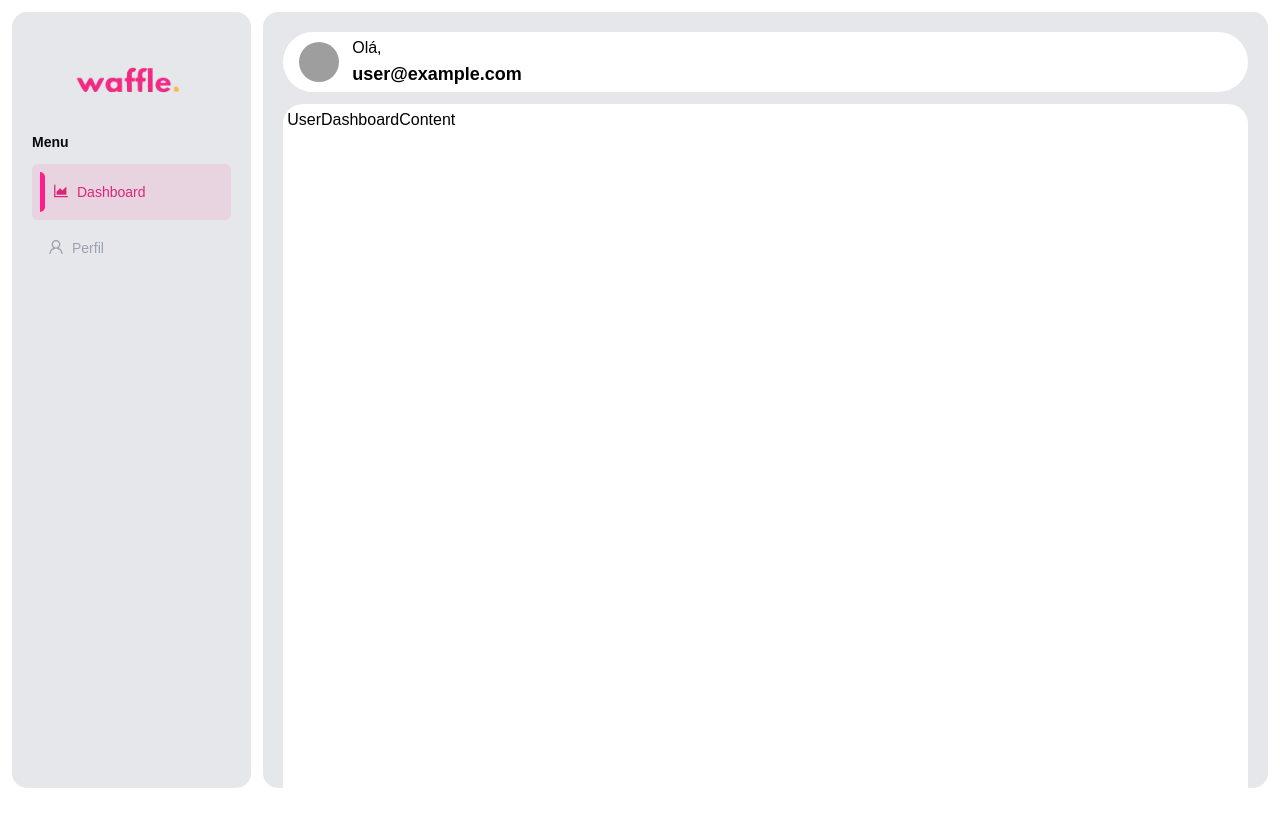
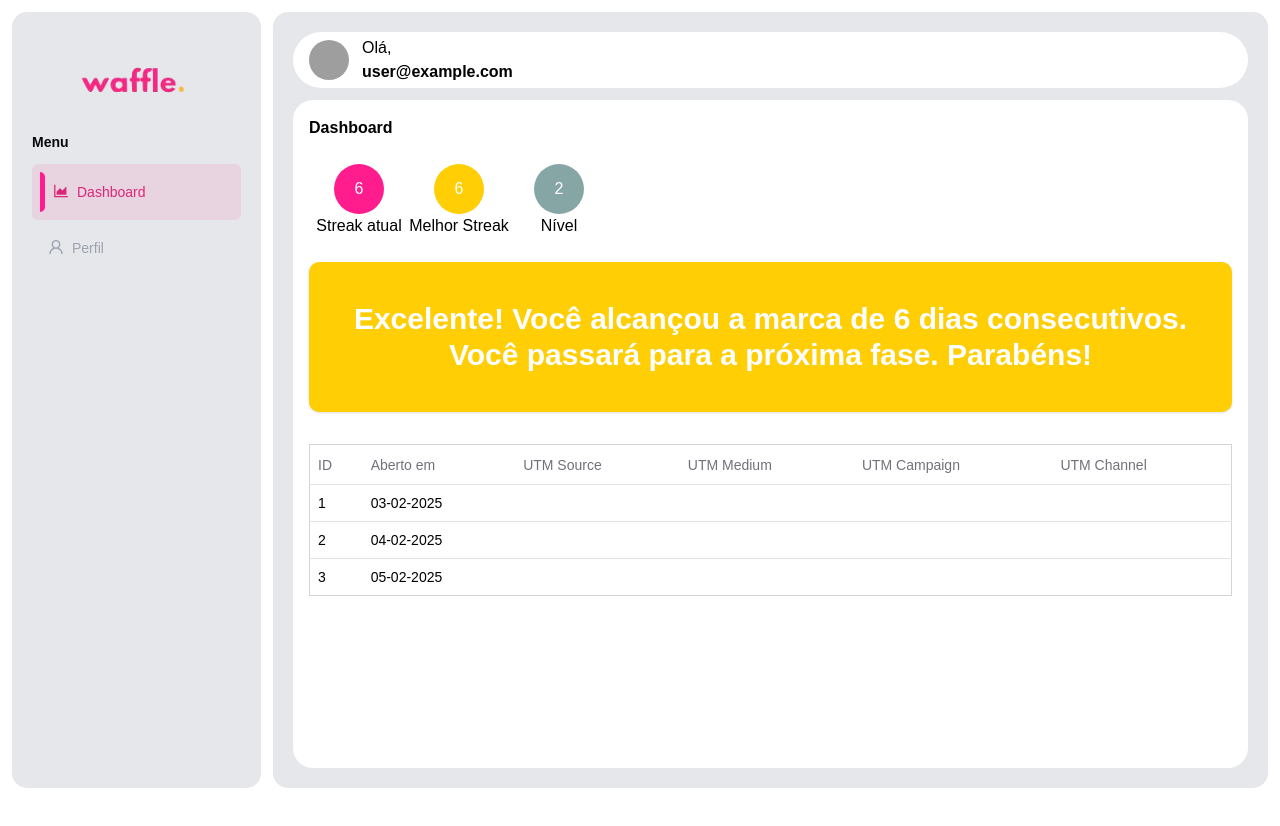
Before and after one commit to Ivisonj/Waffle---frontend, a Next.js app: page /waffle/dashboard in a window 1280 px wide. Shown: the top 826 px of the page. After the commit the page ends 800 px from the top, so only its background shows below. Built offline with nearby package versions, Linux system fonts and the light colour scheme; no server answers; sample sign-in values are in the browser's storage; grey boxes are pictures that could not be loaded.

Commit message:
feat: add user metrics component, implement scroll area, and enhance layout styles

```diff
--- a/package.json
+++ b/package.json
@@ -13,6 +13,7 @@
     "@hookform/resolvers": "^4.1.0",
     "@radix-ui/react-avatar": "^1.1.3",
     "@radix-ui/react-dialog": "^1.1.6",
+    "@radix-ui/react-scroll-area": "^1.2.3",
     "@radix-ui/react-separator": "^1.1.2",
     "@radix-ui/react-slot": "^1.1.2",
     "@radix-ui/react-tooltip": "^1.1.8",
--- a/src/app/globals.css
+++ b/src/app/globals.css
@@ -86,3 +86,14 @@ body {
     @apply bg-background text-foreground;
   }
 }
+
+
+
+@layer base {
+  * {
+    @apply border-border outline-ring/50;
+  }
+  body {
+    @apply bg-background text-foreground;
+  }
+}
--- a/src/app/waffle/dashboard/adminDashboardContent.tsx
+++ b/src/app/waffle/dashboard/adminDashboardContent.tsx
@@ -1,8 +1,12 @@
+import { ScrollArea } from "@/components/ui/scroll-area";
+
 const AdminDashboardContent = () => {
   return (
-    <div>
-      <h1>AdminDashboardContent</h1>
-    </div>
+    <ScrollArea className="w-[100%] h-[100%]">
+      <div className="w-[100%] h-auto p-3">
+        <h1>AdminDashboardContent</h1>
+      </div>
+    </ScrollArea>
   );
 };
 
--- a/src/app/waffle/dashboard/page.tsx
+++ b/src/app/waffle/dashboard/page.tsx
@@ -6,7 +6,7 @@ const Dashboard = async () => {
   const session = await auth();
 
   return (
-    <div className="w-screen h-screen">
+    <div className="w-[100%] h-[100%]">
       {session?.user.isAdmin && <AdminDashboardContent />}
       {!session?.user.isAdmin && <UserDashboardContent />}
     </div>
--- a/src/app/waffle/dashboard/userDashboardContent.tsx
+++ b/src/app/waffle/dashboard/userDashboardContent.tsx
@@ -1,7 +1,114 @@
+"use client";
+import React, { useState, useEffect } from "react";
+
+import UserMetrics from "@/components/userMetrics";
+import { formatDate } from "@/utils/formatDate";
+
+import {
+  Table,
+  TableHeader,
+  TableBody,
+  TableRow,
+  TableHead,
+  TableCell,
+} from "@/components/ui/table";
+
+const data = {
+  current_streak: 6,
+  best_streak: 6,
+  level: 2,
+  openingHistory: [
+    {
+      id: "32dbfc97-99b0-48ca-aa1e-38d75428db2c",
+      resource_id: "0001",
+      opened_at: "2025-02-03T03:00:00.000Z",
+      utm_source: null,
+      utm_medium: null,
+      utm_campaign: null,
+      utm_channel: null,
+    },
+    {
+      id: "fd60ecad-f2c5-4ede-aa93-c0a0a6c486da",
+      resource_id: "0002",
+      opened_at: "2025-02-04T03:00:00.000Z",
+      utm_source: null,
+      utm_medium: null,
+      utm_campaign: null,
+      utm_channel: null,
+    },
+    {
+      id: "ae48389b-1330-445c-b9e8-48629a78c210",
+      resource_id: "0003",
+      opened_at: "2025-02-05T03:00:00.000Z",
+      utm_source: null,
+      utm_medium: null,
+      utm_campaign: null,
+      utm_channel: null,
+    },
+  ],
+  messages: [
+    "Excelente! Você alcançou a marca de 6 dias consecutivos. Você passará para a próxima fase. Parabéns!",
+    "Legal! Seu melhor streak é de 6 dias.",
+    "Nível Iniciante: continue evoluindo!",
+  ],
+};
+
 const UserDashboardContent = () => {
+  const { current_streak, best_streak, level, openingHistory, messages } = data;
+  const [currentMessageIndex, setCurrentMessageIndex] = useState(0);
+
+  useEffect(() => {
+    const interval = setInterval(() => {
+      setCurrentMessageIndex((prev) => (prev + 1) % messages.length);
+    }, 7000);
+    return () => clearInterval(interval);
+  }, [messages.length]);
+
   return (
-    <div>
-      <h1>UserDashboardContent</h1>
+    <div className="w-[100%] h-[100%] p-3 flex-col">
+      <header className="flex items-center justify-between mb-6">
+        <h1 className="text-1xl font-bold">Dashboard</h1>
+      </header>
+      <section className="w-[100%] h-auto flex justify-between mb-6">
+        <UserMetrics
+          current_streak={data.current_streak}
+          best_streak={data.best_streak}
+          level={data.level}
+        />
+      </section>
+      <section className="w-[100%] flex justify-center mb-8">
+        <div className="w-[100%] h-[150px] shadow bg-brand-yellow rounded-[10px] shadow flex items-center justify-center">
+          <h1 className="lg:text-3xl text-2x1 text-white font-bold text-center p-2">
+            {messages[currentMessageIndex]}
+          </h1>
+        </div>
+      </section>
+      <section>
+        <Table className="border border-gray-300 rounded-[15px] mb-5">
+          <TableHeader>
+            <TableRow>
+              <TableHead>ID</TableHead>
+              <TableHead>Aberto em</TableHead>
+              <TableHead>UTM Source</TableHead>
+              <TableHead>UTM Medium</TableHead>
+              <TableHead>UTM Campaign</TableHead>
+              <TableHead>UTM Channel</TableHead>
+            </TableRow>
+          </TableHeader>
+          <TableBody>
+            {openingHistory.map((item, index) => (
+              <TableRow key={item.id}>
+                <TableCell>{index + 1}</TableCell>
+                <TableCell>{formatDate(new Date(item.opened_at))}</TableCell>
+                <TableCell>{item.utm_source || ""}</TableCell>
+                <TableCell>{item.utm_medium || ""}</TableCell>
+                <TableCell>{item.utm_campaign || ""}</TableCell>
+                <TableCell>{item.utm_channel || ""}</TableCell>
+              </TableRow>
+            ))}
+          </TableBody>
+        </Table>
+      </section>
     </div>
   );
 };
--- a/src/components/layout/mainLayout/header/index.tsx
+++ b/src/components/layout/mainLayout/header/index.tsx
@@ -6,7 +6,7 @@ interface HeaderProps {
 
 const Header = ({ email }: HeaderProps) => {
   return (
-    <header className="w-full h-[300px] lg:h-[60px] bg-gray-200 lg:bg-brand-white lg:rounded-[50px] lg:p-1 text-white flex flex-col lg:flex-row items-center justify-center lg:justify-end lg:px-4">
+    <header className="w-4/4 h-[300px] lg:h-[60px] bg-gray-200 lg:bg-brand-white lg:rounded-[50px] lg:p-1 text-white flex flex-col lg:flex-row items-center justify-center lg:justify-end lg:px-4">
       <div className="w-full flex items-center justify-between lg:justify-start lg:px-0">
         <img
           className="lg:hidden block h-12 w-auto"
@@ -19,12 +19,12 @@ const Header = ({ email }: HeaderProps) => {
         </Avatar>
         <div className="w-auto lg:block hidden text-black">
           <p className="text-base">Olá,</p>
-          <h1 className="text-lg font-bold">{email}</h1>
+          <h1 className="text-2x1 font-bold">{email}</h1>
         </div>
       </div>
       <div className="w-full px-4 py-3 lg:hidden block text-black">
         <p className="text-base">Olá,</p>
-        <h1 className="text-lg font-bold">{email}</h1>
+        <h1 className="text-2x1 font-semibold">{email}</h1>
       </div>
     </header>
   );
--- a/src/components/layout/mainLayout/index.tsx
+++ b/src/components/layout/mainLayout/index.tsx
@@ -12,7 +12,7 @@ const MainLayout = async ({ children }: { children: React.ReactNode }) => {
       <Drawer />
       <div className="w-full lg:w-4/5 h-full lg:p-5 flex flex-col lg:rounded-[15px] lg:bg-gray-200 lg:gap-3">
         <Header email={session?.user.email!} />
-        <div className="w-full h-[100%] lg:bg-brand-white lg:rounded-[20px] lg:p-1 text-black flex">
+        <div className="w-[100%] h-[100%] lg:bg-brand-white lg:rounded-[20px] lg:p-1 text-black flex overflow-y-auto">
           {children}
         </div>
         <BottomNavigation />
--- /dev/null
+++ b/src/components/ui/scroll-area.tsx
@@ -0,0 +1,48 @@
+"use client"
+
+import * as React from "react"
+import * as ScrollAreaPrimitive from "@radix-ui/react-scroll-area"
+
+import { cn } from "@/lib/utils"
+
+const ScrollArea = React.forwardRef<
+  React.ElementRef<typeof ScrollAreaPrimitive.Root>,
+  React.ComponentPropsWithoutRef<typeof ScrollAreaPrimitive.Root>
+>(({ className, children, ...props }, ref) => (
+  <ScrollAreaPrimitive.Root
+    ref={ref}
+    className={cn("relative overflow-hidden", className)}
+    {...props}
+  >
+    <ScrollAreaPrimitive.Viewport className="h-full w-full rounded-[inherit]">
+      {children}
+    </ScrollAreaPrimitive.Viewport>
+    <ScrollBar />
+    <ScrollAreaPrimitive.Corner />
+  </ScrollAreaPrimitive.Root>
+))
+ScrollArea.displayName = ScrollAreaPrimitive.Root.displayName
+
+const ScrollBar = React.forwardRef<
+  React.ElementRef<typeof ScrollAreaPrimitive.ScrollAreaScrollbar>,
+  React.ComponentPropsWithoutRef<typeof ScrollAreaPrimitive.ScrollAreaScrollbar>
+>(({ className, orientation = "vertical", ...props }, ref) => (
+  <ScrollAreaPrimitive.ScrollAreaScrollbar
+    ref={ref}
+    orientation={orientation}
+    className={cn(
+      "flex touch-none select-none transition-colors",
+      orientation === "vertical" &&
+        "h-full w-2.5 border-l border-l-transparent p-[1px]",
+      orientation === "horizontal" &&
+        "h-2.5 flex-col border-t border-t-transparent p-[1px]",
+      className
+    )}
+    {...props}
+  >
+    <ScrollAreaPrimitive.ScrollAreaThumb className="relative flex-1 rounded-full bg-border" />
+  </ScrollAreaPrimitive.ScrollAreaScrollbar>
+))
+ScrollBar.displayName = ScrollAreaPrimitive.ScrollAreaScrollbar.displayName
+
+export { ScrollArea, ScrollBar }
--- /dev/null
+++ b/src/components/ui/table.tsx
@@ -0,0 +1,120 @@
+import * as React from "react"
+
+import { cn } from "@/lib/utils"
+
+const Table = React.forwardRef<
+  HTMLTableElement,
+  React.HTMLAttributes<HTMLTableElement>
+>(({ className, ...props }, ref) => (
+  <div className="relative w-full overflow-auto">
+    <table
+      ref={ref}
+      className={cn("w-full caption-bottom text-sm", className)}
+      {...props}
+    />
+  </div>
+))
+Table.displayName = "Table"
+
+const TableHeader = React.forwardRef<
+  HTMLTableSectionElement,
+  React.HTMLAttributes<HTMLTableSectionElement>
+>(({ className, ...props }, ref) => (
+  <thead ref={ref} className={cn("[&_tr]:border-b", className)} {...props} />
+))
+TableHeader.displayName = "TableHeader"
+
+const TableBody = React.forwardRef<
+  HTMLTableSectionElement,
+  React.HTMLAttributes<HTMLTableSectionElement>
+>(({ className, ...props }, ref) => (
+  <tbody
+    ref={ref}
+    className={cn("[&_tr:last-child]:border-0", className)}
+    {...props}
+  />
+))
+TableBody.displayName = "TableBody"
+
+const TableFooter = React.forwardRef<
+  HTMLTableSectionElement,
+  React.HTMLAttributes<HTMLTableSectionElement>
+>(({ className, ...props }, ref) => (
+  <tfoot
+    ref={ref}
+    className={cn(
+      "border-t bg-muted/50 font-medium [&>tr]:last:border-b-0",
+      className
+    )}
+    {...props}
+  />
+))
+TableFooter.displayName = "TableFooter"
+
+const TableRow = React.forwardRef<
+  HTMLTableRowElement,
+  React.HTMLAttributes<HTMLTableRowElement>
+>(({ className, ...props }, ref) => (
+  <tr
+    ref={ref}
+    className={cn(
+      "border-b transition-colors hover:bg-muted/50 data-[state=selected]:bg-muted",
+      className
+    )}
+    {...props}
+  />
+))
+TableRow.displayName = "TableRow"
+
+const TableHead = React.forwardRef<
+  HTMLTableCellElement,
+  React.ThHTMLAttributes<HTMLTableCellElement>
+>(({ className, ...props }, ref) => (
+  <th
+    ref={ref}
+    className={cn(
+      "h-10 px-2 text-left align-middle font-medium text-muted-foreground [&:has([role=checkbox])]:pr-0 [&>[role=checkbox]]:translate-y-[2px]",
+      className
+    )}
+    {...props}
+  />
+))
+TableHead.displayName = "TableHead"
+
+const TableCell = React.forwardRef<
+  HTMLTableCellElement,
+  React.TdHTMLAttributes<HTMLTableCellElement>
+>(({ className, ...props }, ref) => (
+  <td
+    ref={ref}
+    className={cn(
+      "p-2 align-middle [&:has([role=checkbox])]:pr-0 [&>[role=checkbox]]:translate-y-[2px]",
+      className
+    )}
+    {...props}
+  />
+))
+TableCell.displayName = "TableCell"
+
+const TableCaption = React.forwardRef<
+  HTMLTableCaptionElement,
+  React.HTMLAttributes<HTMLTableCaptionElement>
+>(({ className, ...props }, ref) => (
+  <caption
+    ref={ref}
+    className={cn("mt-4 text-sm text-muted-foreground", className)}
+    {...props}
+  />
+))
+TableCaption.displayName = "TableCaption"
+
+export {
+  Table,
+  TableHeader,
+  TableBody,
+  TableFooter,
+  TableHead,
+  TableRow,
+  TableCell,
+  TableCaption,
+}
--- /dev/null
+++ b/src/components/userMetrics/index.tsx
@@ -0,0 +1,36 @@
+interface UserMetricsProps {
+  current_streak: number;
+  best_streak: number;
+  level: number;
+}
+
+const UserMetrics = ({
+  current_streak,
+  best_streak,
+  level,
+}: UserMetricsProps) => {
+  return (
+    <div className="w-auto h-auto flex flex-row">
+      <div className="w-[100px] flex flex-col items-center">
+        <div className="w-[50px] h-[50px] flex justify-center items-center bg-brand-pink rounded-[100px]">
+          <h3 className="text-white folt-semibold">{current_streak}</h3>
+        </div>
+        <h4>Streak atual</h4>
+      </div>
+      <div className="w-[100px] flex flex-col justify-center items-center">
+        <div className="w-[50px] h-[50px] flex justify-center items-center bg-brand-yellow rounded-[100px]">
+          <h3 className="text-white folt-semibold">{best_streak}</h3>
+        </div>
+        <h4>Melhor Streak</h4>
+      </div>
+      <div className="w-[100px] flex flex-col justify-center items-center">
+        <div className="w-[50px] h-[50px] flex justify-center items-center bg-brand-gray rounded-[100px]">
+          <h3 className="text-white folt-semibold">{level}</h3>
+        </div>
+        <h4>Nível</h4>
+      </div>
+    </div>
+  );
+};
+
+export default UserMetrics;
--- /dev/null
+++ b/src/utils/formatDate.ts
@@ -0,0 +1,8 @@
+export function formatDate(d: Date): string {
+  const date = new Date(d);
+  const day = date.getDate().toString().padStart(2, "0");
+  const month = (date.getMonth() + 1).toString().padStart(2, "0");
+  const year = date.getFullYear();
+
+  return `${day}-${month}-${year}`;
+}
```
Also changed, not shown: 1 other file (tests, documents, lock files or other folders).
